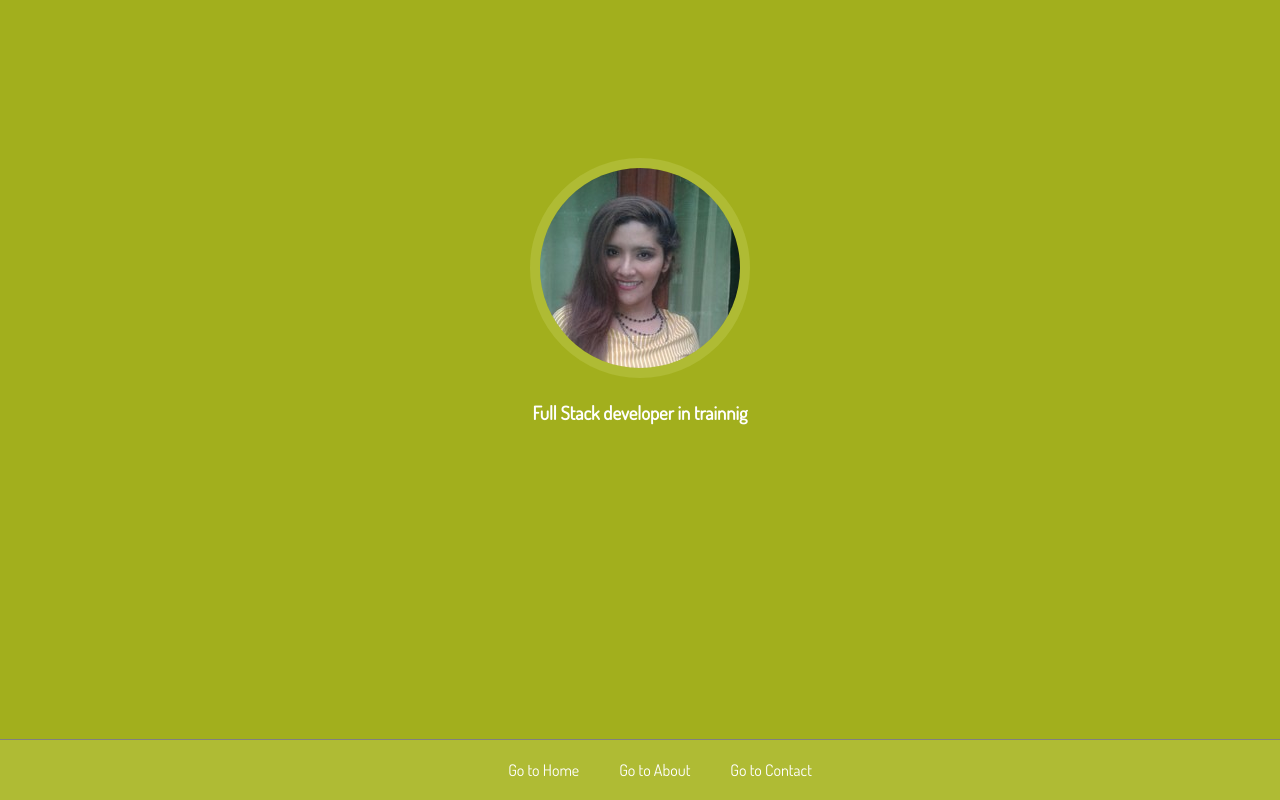
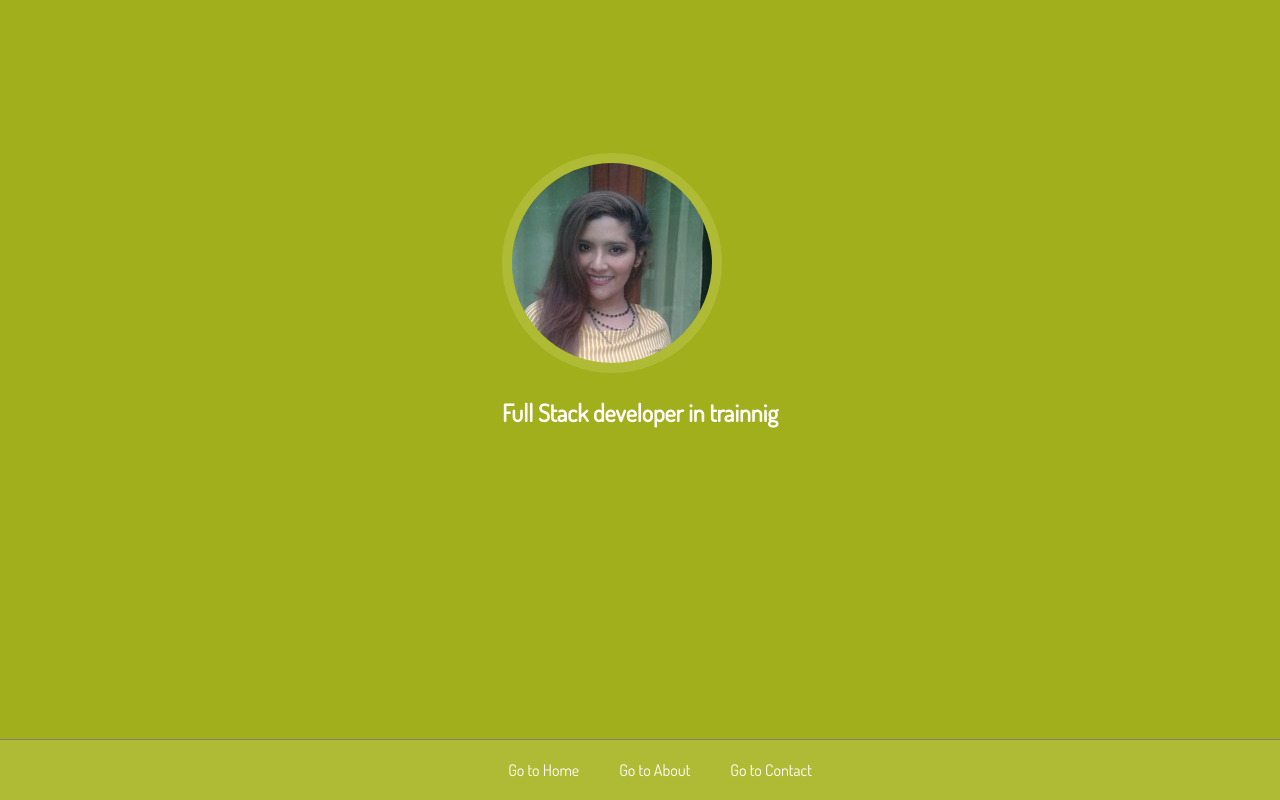
Before and after one commit to DoAoNoA/react-101, a React (Create React App) app: page / in a window 1280 px wide. Built offline with nearby package versions, Linux system fonts and the light colour scheme.

Commit message:
Modifico el tipo de elemento título de <h1> a <h2>

```diff
--- a/src/components/Profile.js
+++ b/src/components/Profile.js
@@ -7,7 +7,7 @@ class Profile extends Component{
         return (
           <div>
               <img src={profilePicture} alt="logo"/>
-              <h3>Full Stack developer in trainnig</h3>
+              <h2>Full Stack developer in trainnig</h2>
           </div>
         )
     }
```
